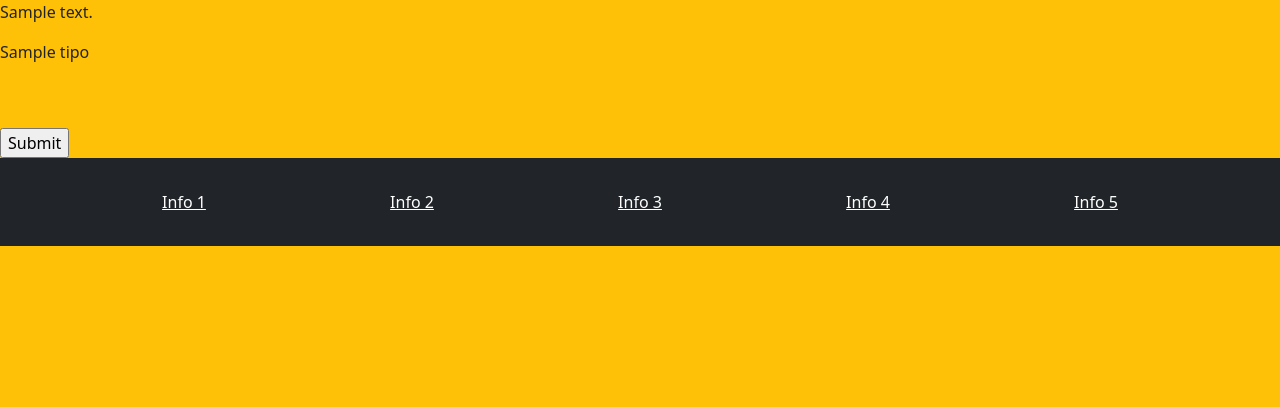
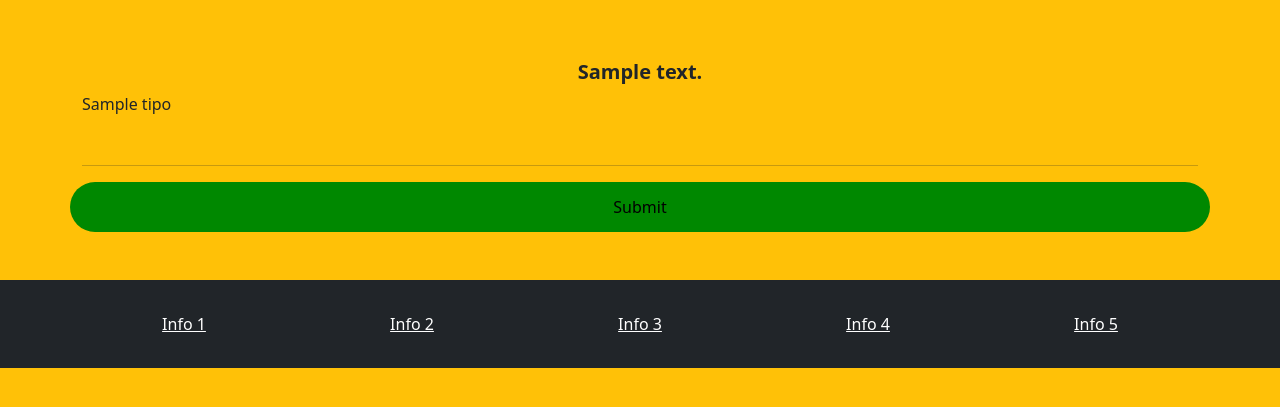
Before and after one commit to Ojitos369/django-projects, a Django app: template ojitos369/psico_front/templates/psico_front/section.html in a window 1280 px wide. Shown: the part 56-463 px from the top of the page. Run offline with Django 4.2, Linux system fonts and the light colour scheme; the template is opened without the code that fills it: most values are stand-ins (such as "Sample title", 1, 10 or a date in 2020); some libraries are stand-ins or nearby versions.

Commit message:
cambio en la apariencia de las secciones

```diff
--- /dev/null
+++ b/ojitos369/psico_front/static/psico_front/css/form.css
@@ -0,0 +1,48 @@
+form label {
+    border: 2px solid #000;
+    background: #0000;
+    padding: 5px;
+    margin: 5px;
+    border-radius: 20px;
+}
+
+form .question-element {
+    margin-top: 60px;
+    margin-bottom: 25px;
+}
+
+form label input[type="radio"] {
+    display: none;
+}
+form label input[type="checkbox"] {
+    display: none;
+}
+
+form input[type="number"] {
+    background-color: #0000;
+    width: 100%;
+    height: 100%;
+    font-size: 2rem;
+    border: 2px solid #000;
+    border-radius: 20px;
+}
+
+form .label-number{
+    border: none;
+}
+
+
+form .my-label {
+    background-color: #000;
+    color: #fff;
+}
+
+form .text-blod{
+    font-weight: bold;
+}
+
+form input[type="submit"] {
+    background-color: #080;
+    border-radius: 25px;
+    height: 50px;
+}
--- /dev/null
+++ b/ojitos369/psico_front/static/psico_front/scripts/form.js
@@ -0,0 +1,15 @@
+function check_label(input_name) {
+    let inputs = document.getElementsByName(input_name);
+    for (let i = 0; i < inputs.length; i++) {
+        let input = inputs[i];
+        let input_id = input.id;
+        let label = document.getElementById('label' + input_id.replace('input', ''));
+        if (input.checked) {
+            label.classList.add('my-label');
+        }
+        else {
+            label.classList.remove('my-label');
+        }
+    }
+
+}
--- a/ojitos369/psico_front/templates/psico_front/render_form.html
+++ b/ojitos369/psico_front/templates/psico_front/render_form.html
@@ -1,7 +1,12 @@
-<form action="{{ action }}{{ section_id }}", method="post">
+<form action="{{ action }}{{ section_id }}" method="post" class="container justify-content-center">
     {% csrf_token %}
     {% for question in questions %}
-        {% include 'psico_front/render_question.html' with question=question question_id=question.id choices=choices %}
+        <div class="row d-flex justify-content-center question-element">
+            {% include 'psico_front/render_question.html' with question=question question_id=question.id choices=choices %}
+        </div>
+        <hr>
     {% endfor %}
-    <input type="submit" value="Submit" />
+    <div class="row">
+        <input type="submit" value="Submit" class="btn col-12 my-btn mb-5"/>
+    </div>
 </form>
--- a/ojitos369/psico_front/templates/psico_front/render_question.html
+++ b/ojitos369/psico_front/templates/psico_front/render_question.html
@@ -1,43 +1,61 @@
 {% if question.tipo == 'iguales opuestos' or question.tipo == 'iguales opuestos' or question.text == 'seleccionar diferente' %}
 {% else %}
-    <p>{{ question.text }}</p>
+<div class="col-12 text-center">
+    <p class="h5 text-blod">{{ question.text }}</p>
+</div>
 {% endif %}
 
 {% if question.tipo == 'selección unica' %}
     {% for choice in question.choices %}
-        <input type="radio" name="input_{{ question.id }}" value="{{ choice.id }}" id="input_{{ question.id }}{{ choice.id }}">
-        <label for="input_{{ question.id }}{{ choice.id }}">{{ choice.text }}</label>
+        <label class="col-12 col-md d-flex align-items-center justify-content-center" for="input_{{ question.id }}{{ choice.id }}" id="label_{{ question.id }}{{ choice.id }}" onclick="check_label('input_{{ question.id }}')">
+            <input type="radio" name="input_{{ question.id }}" value="{{ choice.id }}" id="input_{{ question.id }}{{ choice.id }}">
+            {{ choice.text }}
+        </label>
         <br>
     {% endfor %}
 {% elif question.tipo == 'opcion doble' %}
     {% for choice in question.choices %}
-        <input type="radio" name="input_{{ question.id }}" value="{{ choice.id }}" id="input_{{ question.id }}{{ choice.id }}">
-        <label for="input_{{ question.id }}{{ choice.id }}">{{ choice.text }}</label>
+        <label class="col-12 col-md d-flex align-items-center justify-content-center" for="input_{{ question.id }}{{ choice.id }}" id="label_{{ question.id }}{{ choice.id }}" onclick="check_label('input_{{ question.id }}')">
+            <input type="radio" name="input_{{ question.id }}" value="{{ choice.id }}" id="input_{{ question.id }}{{ choice.id }}">
+            {{ choice.text }}
+        </label>
         <br>
     {% endfor %}
 {% elif question.tipo == 'selección doble' %}
     {% for choice in question.choices %}
-        <input type="checkbox" name="input_{{ question.id }}" value="{{ choice.id }}" id="input{{ question.id }}{{ choice.id }}" onclick="check_selected('input_{{ question.id }}', 2)">
-        <label for="input{{ question.id }}{{ choice.id }}">{{ choice.text }}</label>
+        <label class="col-12 col-md d-flex align-items-center justify-content-center" for="input_{{ question.id }}{{ choice.id }}" id="label_{{ question.id }}{{ choice.id }}" onclick="check_label('input_{{ question.id }}')">
+            <input type="checkbox" name="input_{{ question.id }}" value="{{ choice.id }}" id="input_{{ question.id }}{{ choice.id }}" onclick="check_selected('input_{{ question.id }}', 2)">
+            {{ choice.text }}
+        </label>
         <br>
     {% endfor %}
 {% elif question.tipo == 'iguales opuestos' %}
-    <p> {{ question.choices.0.text }} - {{ question.choices.1.text }} </p>
-    <input type="radio" name="input_{{ question.id }}" value="Iguales" id="input{{ question.id }}1">
-    <label for="input{{ question.id }}1">Iguales</label>
-    <input type="radio" name="input_{{ question.id }}" value="Opuestos" id="input{{ question.id }}2">
-    <label for="input{{ question.id }}2">Opuestos</label>
+    <div class="col-12 text-center">
+        <p class="h5 text-blod"> {{ question.choices.0.text }} - {{ question.choices.1.text }} </p>
+    </div>
+    <label class="col-12 col-md d-flex align-items-center justify-content-center" for="input_{{ question.id }}1" id="label_{{ question.id }}1" onclick="check_label('input_{{ question.id }}')">
+        <input type="radio" name="input_{{ question.id }}" value="Iguales" id="input_{{ question.id }}1">
+        Iguales
+    </label>
+    <label class="col-12 col-md d-flex align-items-center justify-content-center" for="input_{{ question.id }}2" id="label_{{ question.id }}2" onclick="check_label('input_{{ question.id }}')">
+        <input type="radio" name="input_{{ question.id }}" value="Opuestos" id="input_{{ question.id }}2">
+        Opuestos
+    </label>
     <br>
 {% elif question.tipo == 'respuesta numerica' %}
     {% for choice in question.choices %}
-        <input type="number" name="input_{{ question.id }}" id="input{{ question.id }}{{ choice.id }}">
-        <label for="input{{ question.id }}{{ choice.id }}">{{ choice.text }}</label>
+        <label class="label-number col-12 col-md d-flex align-items-center justify-content-center" for="input_{{ question.id }}{{ choice.id }}" id="label_{{ question.id }}{{ choice.id }}">
+            <input class="text-center text-field" type="number" name="input_{{ question.id }}" id="input_{{ question.id }}{{ choice.id }}">
+            {{ choice.text }}
+        </label>
         <br>
 {% endfor %}
 {% elif question.tipo == 'dos respuestas numericas' %}
     {% for choice in question.choices %}
-        <input type="number" name="input_{{ question.id }}" id="input{{ question.id }}{{ choice.id }}">
-        <label for="input{{ question.id }}{{ choice.id }}">{{ choice.text }}</label>
+        <label class="label-number col-12 col-md d-flex align-items-center justify-content-center" for="input_{{ question.id }}{{ choice.id }}" id="label_{{ question.id }}{{ choice.id }}">
+            <input class="text-center text-field" type="number" name="input_{{ question.id }}" id="input_{{ question.id }}{{ choice.id }}">
+            {{ choice.text }}
+        </label>
         <br>
     {% endfor %}
 {% else %}
--- a/ojitos369/psico_front/templates/psico_front/section.html
+++ b/ojitos369/psico_front/templates/psico_front/section.html
@@ -5,10 +5,12 @@
 {{ block.super }}
 <link rel="stylesheet" href="{% static 'psico_front/css/index.css' %}">
 <link rel="stylesheet" href="{% static 'psico_front/css/section.css' %}">
+<link rel="stylesheet" href="{% static 'psico_front/css/form.css' %}">
 {% endblock styles %}
 {% block scripts %}
 {{ block.super }}
 <script src="{% static 'psico_front/scripts/section.js' %}"></script>
+<script src="{% static 'psico_front/scripts/form.js' %}"></script>
 {% endblock scripts %}
 
 {% block general %}
```
